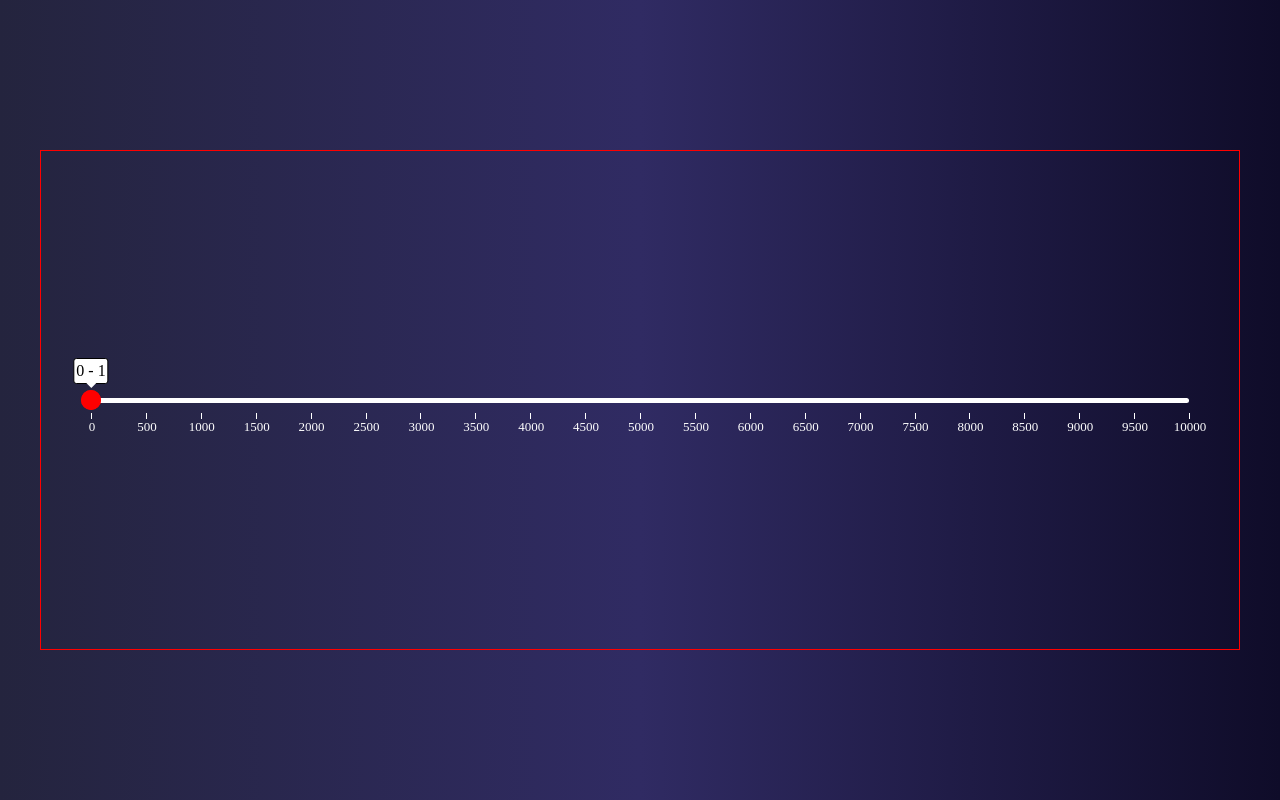
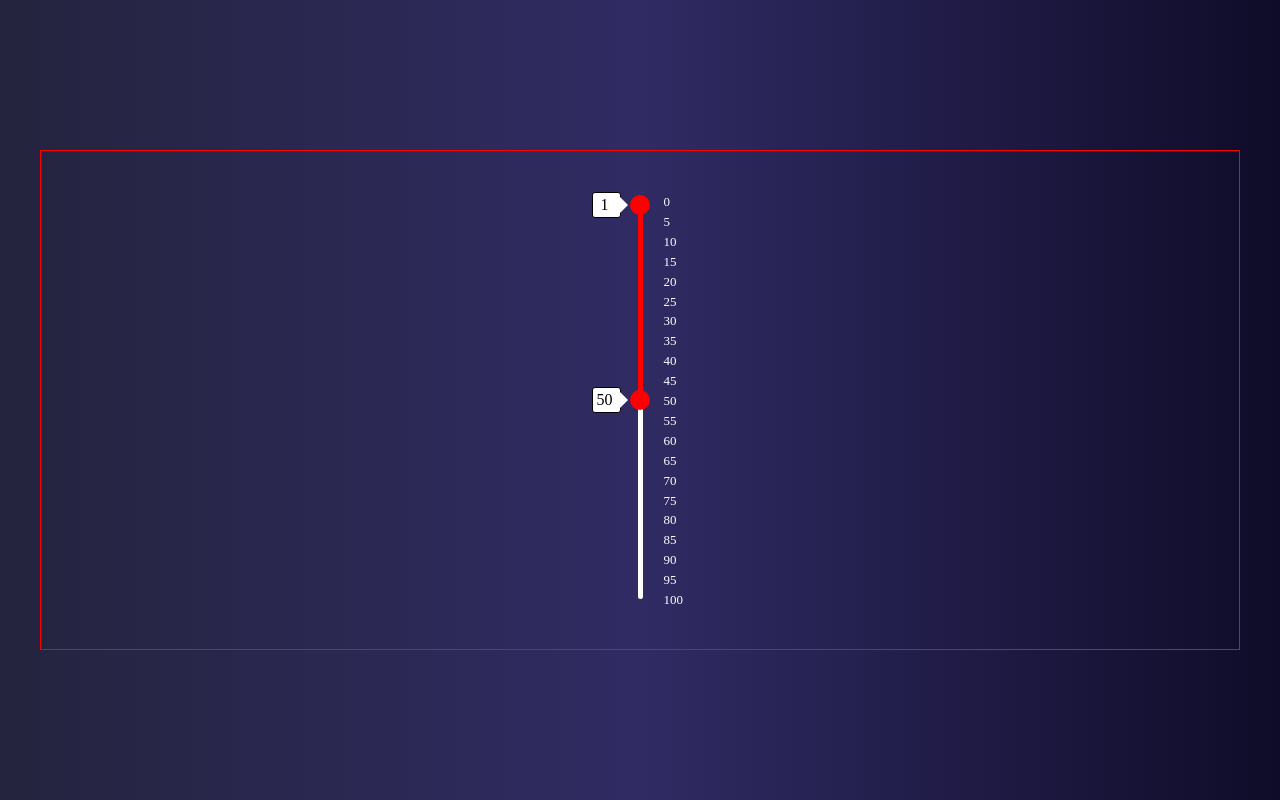
Before and after one commit to SectumImperial/meta-slider, a website built with webpack: page src/index.pug in a window 1280 px wide. Built offline with nearby package versions, Linux system fonts and the light colour scheme.

Commit message:
sc configuration was expanded

```diff
--- a/src/components/View/subViews/Progress/Progress.ts
+++ b/src/components/View/subViews/Progress/Progress.ts
@@ -1,47 +1,37 @@
 import SliderComponents from '../SliderComponents/SliderComponents';
-import { ProgressData, SizeType, StartPointType } from '../../../Interfaces';
+import { ProgressData } from '../../../Interfaces';
 
 class Progress extends SliderComponents {
-  positionStart!: number;
+  positionStart: number;
 
-  positionEnd!: number;
-
-  isVertical!: boolean;
+  positionEnd: number;
 
   progress: HTMLDivElement;
 
-  constructor(protected readonly data: ProgressData) {
+  constructor(data: ProgressData) {
     const {
       root,
-    } = data;
-
-    super(root);
-    this.createVriables(data);
-    this.progress = this.createElement('slider__progress');
-    this.setProgressPosition(this.positionStart, this.positionEnd);
-  }
-
-  private createVriables(data: ProgressData) {
-    const {
       positionStart,
       positionEnd,
       isVertical,
     } = data;
 
-    this.positionStart = positionStart || 0;
-    this.positionEnd = positionEnd || 100;
-    this.isVertical = isVertical;
+    super(root, isVertical);
+    this.positionStart = positionStart;
+    this.positionEnd = positionEnd;
     this.progress = this.createElement('slider__progress');
-    this.setProgressPosition(this.positionStart, this.positionEnd);
+    this.setProgress();
+  }
+
+  public setProgress(): void {
+    this.progress.style[this.startPoint] = `${this.positionStart}%`;
+    this.progress.style[this.size] = `${this.positionEnd}%`;
+    this.root.append(this.progress);
   }
 
   public setProgressPosition(positionStart = 0, positionEnd = 100): void {
-    const startPoint: StartPointType = this.isVertical ? 'top' : 'left';
-    const size: SizeType = this.isVertical ? 'height' : 'width';
-
-    this.progress.style[startPoint] = `${positionStart}%`;
-    this.progress.style[size] = `${positionEnd}%`;
-    this.root.append(this.progress);
+    this.progress.style[this.startPoint] = `${positionStart}%`;
+    this.progress.style[this.size] = `${positionEnd}%`;
   }
 }
 
--- a/src/components/View/subViews/Scale/Scale.ts
+++ b/src/components/View/subViews/Scale/Scale.ts
@@ -3,15 +3,12 @@ import SliderComponents from '../SliderComponents/SliderComponents';
 class Scale extends SliderComponents {
   scale!: HTMLDivElement;
 
-  isVertical: boolean;
-
-  constructor(root: HTMLDivElement, isVertical = false) {
-    super(root);
-    this.isVertical = isVertical;
-    this.init();
+  constructor(root: HTMLDivElement, isVertical: boolean) {
+    super(root, isVertical);
+    this.initScale();
   }
 
-  private init(): void {
+  private initScale(): void {
     this.scale = this.createElement('slider__scale');
     if (this.isVertical) this.scale.classList.add('slider__scale_vertical');
     if (!this.isVertical) this.scale.classList.add('slider__scale_horizontal');
--- a/src/components/View/subViews/ScaleMarks/ScaleMarks.ts
+++ b/src/components/View/subViews/ScaleMarks/ScaleMarks.ts
@@ -1,15 +1,11 @@
-import { StartPointType } from '../../../Interfaces';
 import SliderComponents from '../SliderComponents/SliderComponents';
 
 class ScaleMarks extends SliderComponents {
   marks: Map<number, number>;
 
-  isVertical: boolean;
-
   constructor(root: HTMLDivElement, marks: Map<number, number>, isVertical: boolean) {
-    super(root);
+    super(root, isVertical);
     this.marks = marks;
-    this.isVertical = isVertical;
     this.init();
   }
 
@@ -22,15 +18,13 @@ class ScaleMarks extends SliderComponents {
   }
 
   private createMark(value: number, percent: number) {
-    const startPoint: StartPointType = this.isVertical ? 'top' : 'left';
-    const mod = this.isVertical ? 'vertical' : 'horizontal';
     const mark = this.createElement('slider__mark');
-    mark.classList.add(`slider__mark_${mod}`);
-    mark.style[startPoint] = `${percent}%`;
+    mark.classList.add(`slider__mark_${this.mod}`);
+    mark.style[this.startPoint] = `${percent}%`;
 
     const markValue = document.createElement('span');
     markValue.className = 'slider__mark-value';
-    markValue.classList.add(`slider__mark-value_${mod}`);
+    markValue.classList.add(`slider__mark-value_${this.mod}`);
     markValue.innerText = `${value}`;
     mark.append(markValue);
 
--- a/src/components/View/subViews/Slider/Slider.ts
+++ b/src/components/View/subViews/Slider/Slider.ts
@@ -4,6 +4,7 @@ import { SLIDER_EVENTS } from '../../../Presenter/events';
 import Progress from '../Progress/Progress';
 import Scale from '../Scale/Scale';
 import ScaleMarks from '../ScaleMarks/ScaleMarks';
+import SliderComponents from '../SliderComponents/SliderComponents';
 import Thumb from '../Thumb/Thumb';
 import Tip from '../Tip/Tip';
 
@@ -46,6 +47,8 @@ class Slider extends Observer {
 
   progress?: Progress;
 
+  sliderCompnents!: SliderComponents;
+
   constructor(root: Element, protected readonly state: SliderInterface) {
     super();
     this.createVariables(root, state);
@@ -86,6 +89,7 @@ class Slider extends Observer {
   }
 
   private createlements() {
+    this.sliderCompnents = new SliderComponents(this.slider, this.isVertical);
     this.scale = new Scale(this.slider, this.isVertical);
     this.scaleElement = this.scale.getScale();
 
@@ -181,7 +185,7 @@ class Slider extends Observer {
     this.thumbPercentFrom = thumbPercentFrom;
     this.thumbFrom.setPosition(this.thumbPercentFrom);
 
-    if (isRange && typeof thumbPercentTo === 'number' && this.thumbTo) {
+    if (isRange && thumbPercentTo !== undefined && this.thumbTo) {
       this.thumbPercentTo = thumbPercentTo;
       this.thumbTo.setPosition(this.thumbPercentTo);
     }
@@ -209,10 +213,10 @@ class Slider extends Observer {
     if (this.isProgress && !isRange) {
       this.progress?.setProgressPosition(0, this.thumbPercentFrom);
     }
-    if (isRange && thumbPercentTo) {
+    if (this.isProgress && isRange && thumbPercentTo) {
       this.progress?.setProgressPosition(this.thumbPercentFrom, thumbPercentTo - thumbPercentFrom);
     }
-    if (thumbPercentTo === thumbPercentFrom) {
+    if (this.isProgress && thumbPercentTo === thumbPercentFrom) {
       this.progress?.setProgressPosition(0, 0);
     }
   }
--- a/src/components/View/subViews/SliderComponents/SliderComponents.ts
+++ b/src/components/View/subViews/SliderComponents/SliderComponents.ts
@@ -1,5 +1,5 @@
 import Observer from '../../../../Observer/Observer';
-import { StartPointType } from '../../../Interfaces';
+import { SizeType, StartPointType } from '../../../Interfaces';
 import { SLIDER_EVENTS } from '../../../Presenter/events';
 
 class SliderComponents extends Observer {
@@ -7,8 +7,23 @@ class SliderComponents extends Observer {
 
   protected readonly root: Element;
 
-  constructor(root: Element) {
+  protected readonly direction: 'clientY' | 'clientX';
+
+  protected readonly startPoint: StartPointType;
+
+  protected readonly size: SizeType;
+
+  protected readonly mod: 'vertical' | 'horizontal';
+
+  protected readonly isVertical: boolean;
+
+  constructor(root: Element, isVertical: boolean) {
     super();
+    this.isVertical = isVertical;
+    this.direction = this.isVertical ? 'clientY' : 'clientX';
+    this.startPoint = this.isVertical ? 'top' : 'left';
+    this.size = this.isVertical ? 'height' : 'width';
+    this.mod = this.isVertical ? 'vertical' : 'horizontal';
     this.root = root;
   }
 
@@ -19,16 +34,15 @@ class SliderComponents extends Observer {
     return element;
   }
 
-  protected performMouseMove(thumbPos: number, id: string, isVertical = false) {
-    const direction = isVertical ? 'clientY' : 'clientX';
-    const startPoint: StartPointType = isVertical ? 'top' : 'left';
+  protected performMouseMove(thumbPos: number, id: string): void {
     const mouseMove = (e: MouseEvent) => {
       e.preventDefault();
-      const newPos = e[direction] - thumbPos - this.root.getBoundingClientRect()[startPoint];
+      const elemSize = this.root.getBoundingClientRect()[this.startPoint];
+      const newPos = e[this.direction] - thumbPos - elemSize;
       this.emit(SLIDER_EVENTS.VALUE_START_CHANGE, {
         coordsMove: newPos,
         thumbId: id,
-        isVertical,
+        isVertical: this.isVertical,
       });
     };
 
@@ -40,6 +54,17 @@ class SliderComponents extends Observer {
     document.addEventListener('mousemove', mouseMove);
     document.addEventListener('mouseup', mouseUp);
   }
+
+  // protected performToucMove(thumbPos: number, id: string, isVertical = false) {
+  //   const touchMove = (e: TouchEvent) => {
+  //     e.preventDefault();
+  //     const direction = isVertical ? 'clientY' : 'clientX';
+  //     const newPos = e.touches[0][direction]
+  // - thumbPos - this.root.getBoundingClientRect()[startPoint];;
+  //   }
+
+  //   document.addEventListener('touchmove', touchMove);
+  // }
 }
 
 export default SliderComponents;
--- a/src/components/View/subViews/Thumb/Thumb.ts
+++ b/src/components/View/subViews/Thumb/Thumb.ts
@@ -1,12 +1,5 @@
 import SliderComponents from '../SliderComponents/SliderComponents';
-import { StartPointType, ThumbID } from '../../../Interfaces';
-
-interface thumbArgs {
-  root: HTMLElement,
-  thumbPercent: number,
-  id: ThumbID,
-  isVertical: boolean,
-}
+import { ThumbArgs, ThumbID } from '../../../Interfaces';
 
 class Thumb extends SliderComponents {
   moved!: number;
@@ -17,28 +10,32 @@ class Thumb extends SliderComponents {
 
   thumbId: ThumbID;
 
-  isVertical: boolean;
-
-  constructor(values: thumbArgs) {
+  constructor(values: ThumbArgs) {
     const {
       root,
       thumbPercent = 0,
       id = 'valueFrom',
-      isVertical = false,
+      isVertical,
     } = values;
 
-    super(root);
+    super(root, isVertical);
     this.thumbPercent = thumbPercent;
     this.thumbId = id;
-    this.isVertical = isVertical;
     this.initThumb();
   }
 
+  private initThumb(): void {
+    this.thumbElement = this.createElement('slider__thumb');
+    this.thumbElement.id = this.thumbId;
+    this.root.append(this.thumbElement);
+    this.setPosition(this.thumbPercent);
+    this.addListeners();
+  }
+
   public setPosition(thumbPercent: number): void {
-    const startPoint: StartPointType = this.isVertical ? 'top' : 'left';
     this.thumbPercent = thumbPercent;
     this.checkZInd();
-    this.thumbElement.style[startPoint] = `${this.thumbPercent}%`;
+    this.thumbElement.style[this.startPoint] = `${this.thumbPercent}%`;
   }
 
   public getThumb(): HTMLDivElement {
@@ -47,14 +44,6 @@ class Thumb extends SliderComponents {
 
   public getThumbId(): ThumbID {
     return this.thumbId;
-  }
-
-  private initThumb(): void {
-    this.thumbElement = this.createElement('slider__thumb');
-    this.thumbElement.id = this.thumbId;
-    this.root.append(this.thumbElement);
-    this.setPosition(this.thumbPercent);
-    this.addListeners();
   }
 
   private checkZInd(): void {
@@ -77,14 +66,24 @@ class Thumb extends SliderComponents {
 
   private addListeners() {
     this.thumbElement.addEventListener('mousedown', this.mouseDown.bind(this));
+    // this.thumbElement.addEventListener(
+    //   'touchstart',
+    //   this.touchDown.bind(this),
+    //   { passive: true },
+    // );
   }
 
+  // private touchDown(e: TouchEvent) {
+  //   const sizeElement = this.thumbElement.getBoundingClientRect()[this.startPoint];
+  //   this.moved = e.touches[0][this.client] - sizeElement;
+  //   super.performToucMove(this.moved, this.thumbId, this.isVertical);
+  // }
+
   private mouseDown(e: MouseEvent): void {
-    if (!this.isVertical) this.moved = e.clientX - this.thumbElement.getBoundingClientRect().left;
-    if (this.isVertical) this.moved = e.clientY - this.thumbElement.getBoundingClientRect().top;
+    this.moved = e[this.direction] - this.thumbElement.getBoundingClientRect()[this.startPoint];
 
     this.checkZInd();
-    super.performMouseMove(this.moved, this.thumbId, this.isVertical);
+    super.performMouseMove(this.moved, this.thumbId);
   }
 }
 
--- a/src/components/View/subViews/Tip/Tip.ts
+++ b/src/components/View/subViews/Tip/Tip.ts
@@ -1,4 +1,4 @@
-import { StartPointType, TipData } from '../../../Interfaces';
+import { TipData } from '../../../Interfaces';
 import SliderComponents from '../SliderComponents/SliderComponents';
 
 class Tip extends SliderComponents {
@@ -8,10 +8,6 @@ class Tip extends SliderComponents {
 
   valueTip: number | string;
 
-  isVertical: boolean;
-
-  startPoint: StartPointType;
-
   constructor(data: TipData) {
     const {
       root,
@@ -20,11 +16,9 @@ class Tip extends SliderComponents {
       isVertical,
     } = data;
 
-    super(root);
+    super(root, isVertical);
     this.percentPosition = percentPosition;
     this.valueTip = valueTip;
-    this.isVertical = isVertical;
-    this.startPoint = isVertical ? 'top' : 'left';
 
     this.tip = this.createTip();
     this.addTip();
@@ -43,11 +37,10 @@ class Tip extends SliderComponents {
   }
 
   private createTip(): HTMLDivElement {
-    const mod = this.isVertical ? 'vertical' : 'horizontal';
     const tip = this.createElement('slider__tip');
-    tip.classList.add(`slider__tip_${mod}`);
+    tip.classList.add(`slider__tip_${this.mod}`);
     tip.innerText = `${this.valueTip}`;
-    tip.style[this.startPoint] = `${this.percentPosition}%`;
+    tip.style[super.startPoint] = `${this.percentPosition}%`;
     return tip;
   }
 
--- a/src/components/View/view.scss
+++ b/src/components/View/view.scss
@@ -125,7 +125,7 @@
     }
 
     &_vertical {
-      right: 30px;
+      right: 22px;
       padding-right: 5px;
       transform: translateY(-50%);
 
--- a/src/state.ts
+++ b/src/state.ts
@@ -1,8 +1,8 @@
 const initialState = {
   min: 0,
-  max: 10000,
+  max: 100,
   valueFrom: 1,
-  valueTo: 0,
+  valueTo: 50,
   step: 1,
   thumbPercentFrom: 0,
   thumbPercentTo: 0,
@@ -11,7 +11,7 @@ const initialState = {
   isTip: true,
   isProgress: true,
   isRange: true,
-  isVertical: false,
+  isVertical: true,
 };
 
 export default initialState;
```
Also changed, not shown: src/components/Interfaces.ts (+8 -0 lines).
